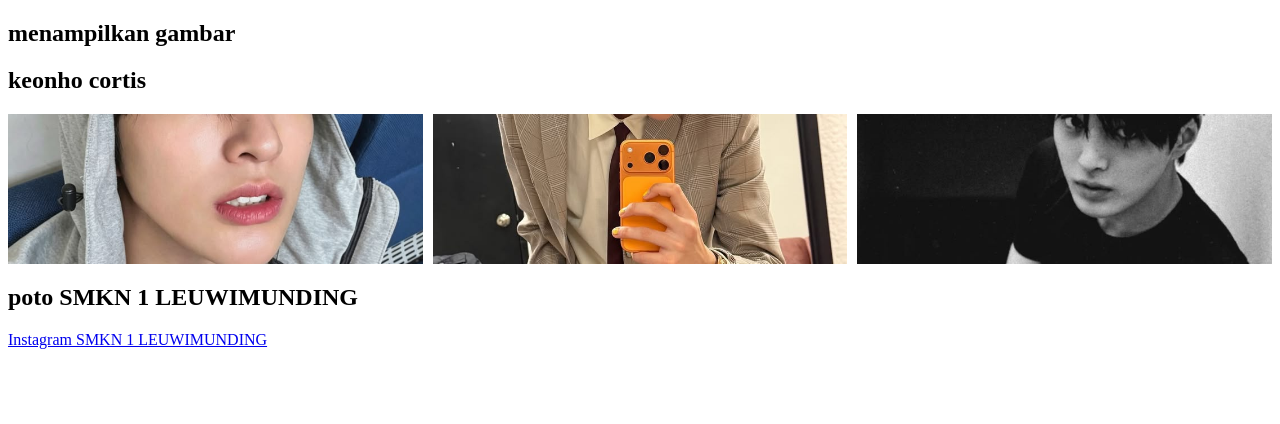
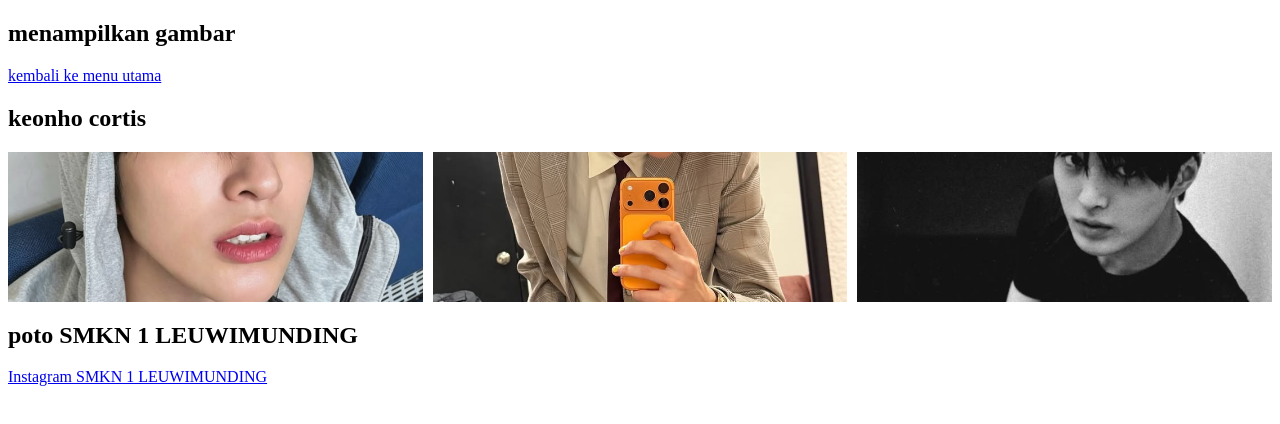
Before and after one commit to pirda808/pirda808.github.io, a plain HTML site: page praktikum 3.html in a window 1280 px wide. Drawn offline with Linux system fonts and the light colour scheme.

Commit message:
update praktikum 3.html

```diff
--- a/praktikum 3.html
+++ b/praktikum 3.html
@@ -7,8 +7,7 @@
   <title>gambar praktikum 3</title>
 </head>
 <h2>menampilkan gambar</h2>
-<p>
-  <a herf="index.html"kembali ke menu utama</a>
+<p> <a href="index.html">kembali ke menu utama</a></p>
 </p>
 <h2>keonho cortis</h2>
 
```
